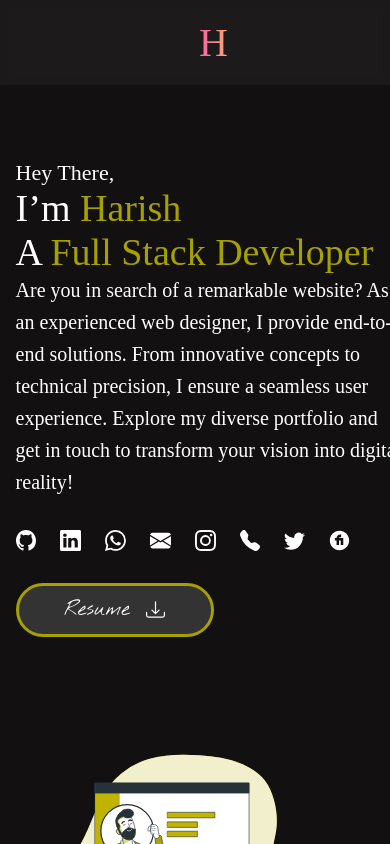
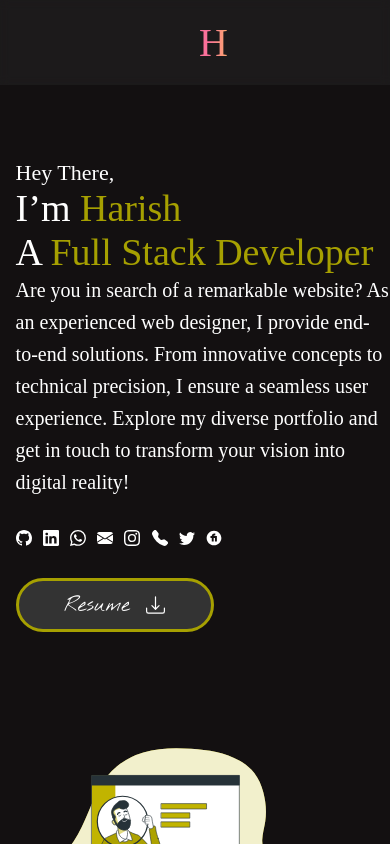
Before and after one commit to harish18092002/one-page-portfolio, an Angular app: page /home in a window 390 px wide. Shown: the top 844 px of the page. Built offline with nearby package versions, Linux system fonts and the light colour scheme; a web font is replaced by a local one.

Commit message:
home media query

```diff
--- a/src/app/home/home.component.css
+++ b/src/app/home/home.component.css
@@ -100,35 +100,30 @@ img {
     padding-left: 1rem;
 }
 
-/*
-@media screen and (min-width: 110px) and (max-width: 420px) {
+
+@media (max-width:320px) {
 
     .main1 {
         width: 100vw;
         margin-top: 10rem;
         grid-template-columns: repeat(auto-fill, minmax(390px, 1fr));
         margin-left: 8%;
-        place-content: center;
     }
 
     #p1 {
-        text-align: center;
         font-size: 17px !important;
     }
 
     #p2 {
-        text-align: center;
         font-size: 28px !important;
     }
 
     #s1 {
-        text-align: center;
         font-size: 28px !important;
         color: #A6A001;
     }
 
     #p3 {
-        text-align: center;
         font-size: 17px !important;
         line-height: 1rem;
     }
@@ -137,13 +132,16 @@ img {
         height: 80%;
         width: 80%;
     }
-} */
+}
 
 @media screen and (max-width: 1195px) {
     .main1 {
         margin-top: 10rem;
         grid-template-columns: repeat(auto-fill, minmax(390px, 1fr));
         padding-left: 4%;
+        display: flex;
+        flex-direction: column;
+        justify-content: center;
     }
 
     #p1 {
@@ -168,4 +166,15 @@ img {
         height: 80%;
         width: 80%;
     }
+
+    #icons,
+    a,
+    img {
+        height: 1rem;
+
+    }
+
+    #icons {
+        gap: 0.7rem;
+    }
 }
```
